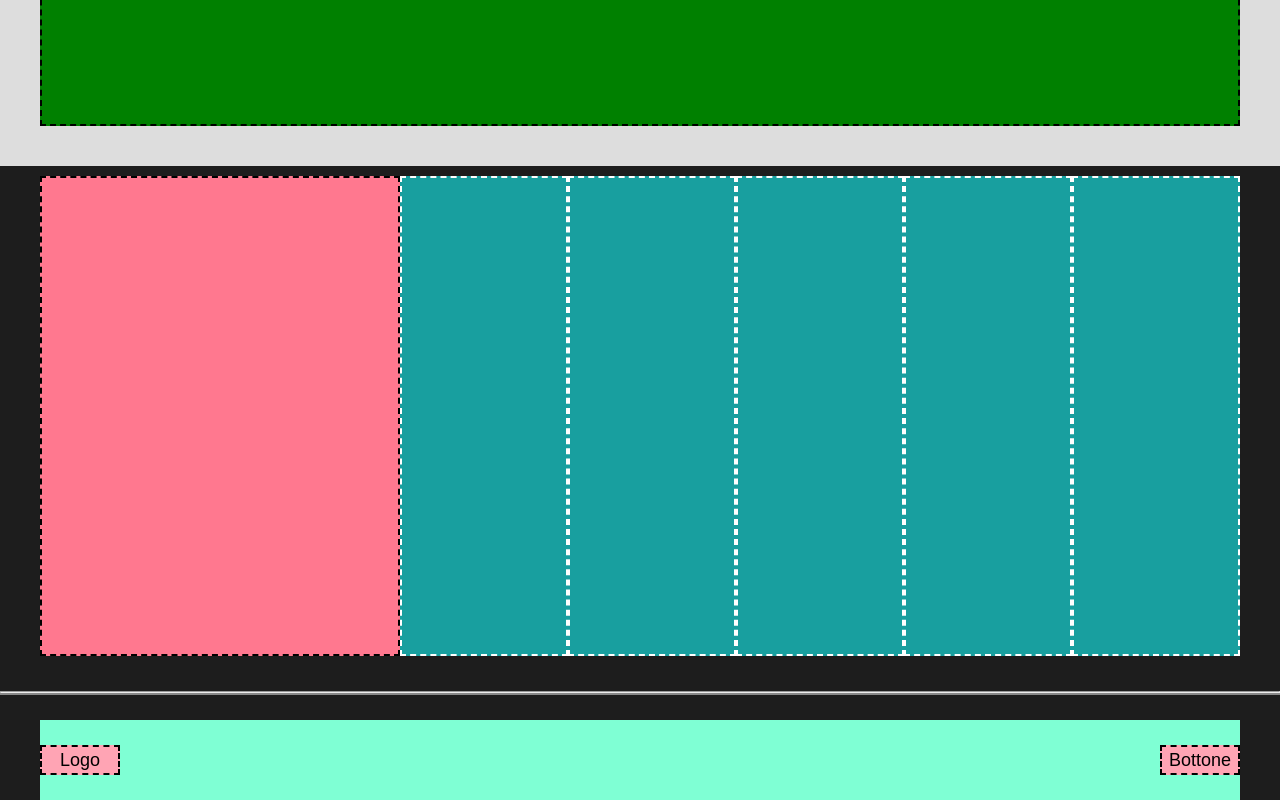
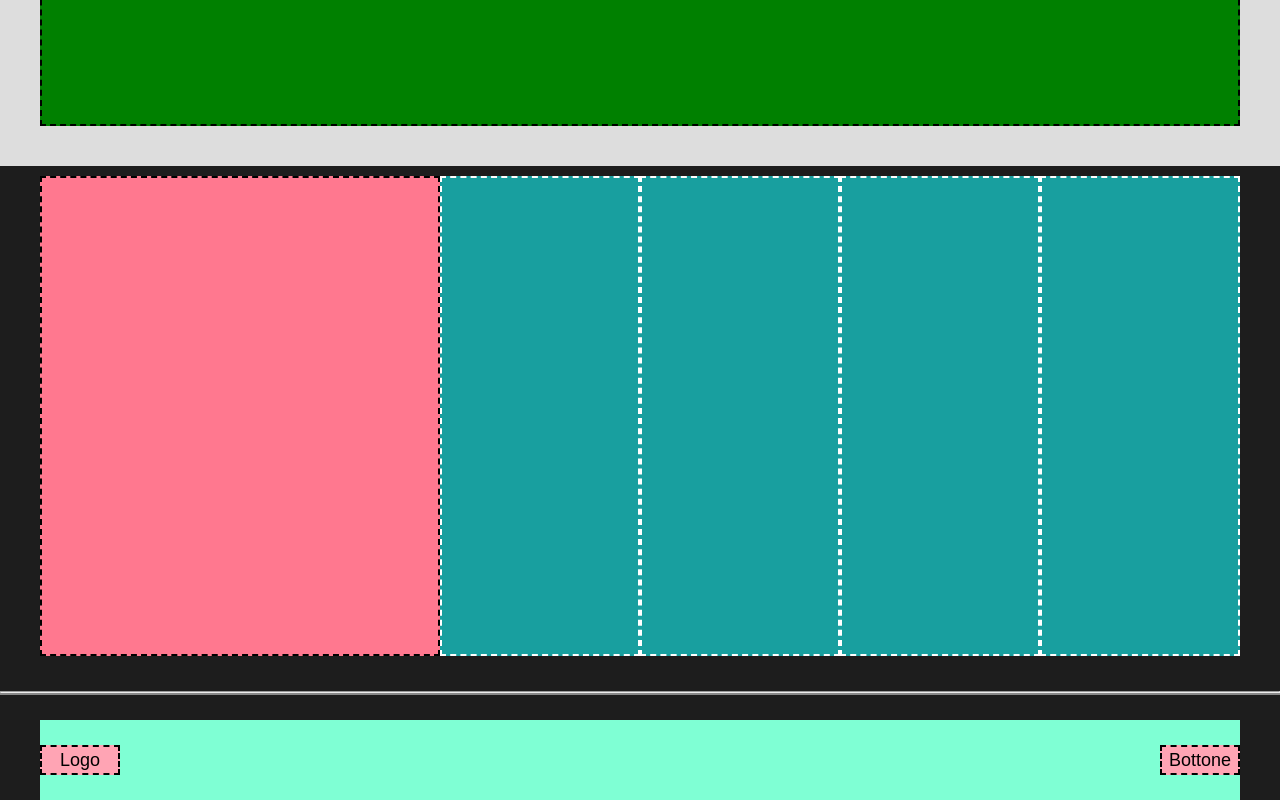
Before and after one commit to anto24s96/htmlcss-struttura-discord, a plain HTML site: page index.html in a window 1280 px wide. Shown: the part 2914-3714 px from the top of the page. Drawn offline with Linux system fonts and the light colour scheme.

Commit message:
[FIX] exercise completed

```diff
--- a/css/style.css
+++ b/css/style.css
@@ -103,13 +103,13 @@ ul{
 }
 
 .col-30{
-    width: 30%;
+    width: calc(100% / 6 * 2);
     height: 480px;
     background-color: rgb(255, 120, 143);
 }
 
 .col-20{
-    width: calc(70% / 5);
+    width: calc(100% / 6);
     height: 480px;
     background-color: rgb(24, 159, 159);
     border: 2px dashed white;
--- a/index.html
+++ b/index.html
@@ -84,7 +84,6 @@
                 <div class="col-20 margin-footer"></div>
                 <div class="col-20 margin-footer"></div>
                 <div class="col-20 margin-footer"></div>
-                <div class="col-20 margin-footer"></div>
             </div>
         </div>
 
```
